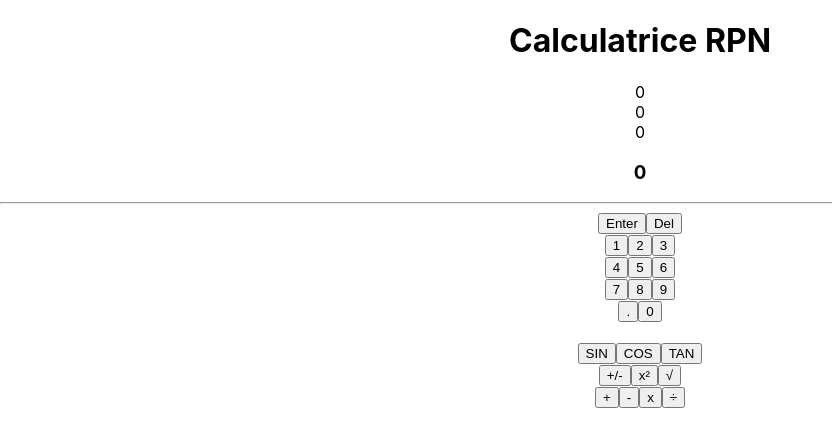
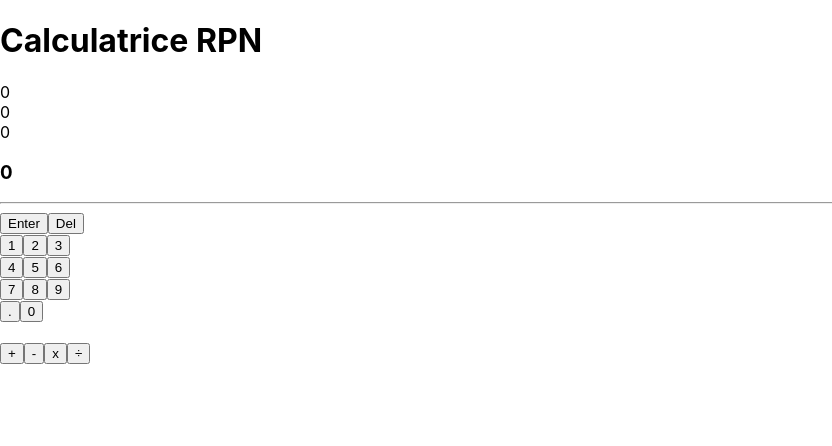
Before and after one commit to SylvieMC/CalculatriceRPN, a React (Create React App) app: page / in a window 1280 px wide. Shown: the top 446 px of the page, without its empty margins (0-832 px from the left). Built offline with nearby package versions, Linux system fonts and the light colour scheme.

Commit message:
remove some operators like cos, sin, etc. Move the app code to the rpn component

```diff
--- a/src/App.js
+++ b/src/App.js
@@ -1,80 +1,13 @@
 import React, {Component} from 'react';
-import logo from './logo.svg';
-import './App.css';
 
-import Bouton from './components/Bouton';
-import Entree from './components/Entree';
-import Annuler from './components/Annuler';
+import Rpn from './components/Rpn';
 
 class App extends Component {
-
-    constructor(){
-        super();
-        this.state = {
-            pile: [0,0,0,0,0,0,0,0,0],
-        }
-    }
-    stackPile = () => {
-        const pileVal = this.state.pile;
-        this.setState({pile: [0,...pileVal]});
-    }
-
-    annulerEntree = () => {
-        const pileVal = this.state.pile;
-        let updateInput = pileVal[0];
-        updateInput = updateInput ? updateInput.toString().slice(0,-1) : updateInput;
-        updateInput = updateInput ? updateInput : 0;
-        this.setState({pile: [updateInput,...pileVal.slice(1)]});
-      }
-
-    ajouterValeur = (value) => {
-        const pileVal = this.state.pile;
-        let updateInput = pileVal[0];
-        updateInput = updateInput ? updateInput.toString() + value.toString() : value.toString();
-        this.setState({pile: [updateInput,...pileVal.slice(1)]});
-      }
 
     render() {
         return (
             <div className="App">
-                <h1> Calculatrice RPN </h1>
-
-                <p>{this.state.pile[3]}<br/>
-                {this.state.pile[2]}<br/>
-                {this.state.pile[1]}</p>
-                <h3>{this.state.pile[0]}</h3>
-                <hr/>
-                <Entree click={() => this.stackPile()}/>
-                <Annuler click={() => this.annulerEntree()}/>
-                <br/>
-                <Bouton valeur='1' click={() => this.ajouterValeur(1)}/>
-                <Bouton valeur='2' click={() => this.ajouterValeur(2)}/>
-                <Bouton valeur='3' click={() => this.ajouterValeur(3)}/>
-                <br/>
-                <Bouton valeur='4' click={() => this.ajouterValeur(4)}/>
-                <Bouton valeur='5' click={() => this.ajouterValeur(5)}/>
-                <Bouton valeur='6' click={() => this.ajouterValeur(6)}/>
-                <br/>
-                <Bouton valeur='7' click={() => this.ajouterValeur(7)}/>
-                <Bouton valeur='8' click={() => this.ajouterValeur(8)}/>
-                <Bouton valeur='9' click={() => this.ajouterValeur(9)}/>
-                <br/>
-                <Bouton valeur='.'/>
-                <Bouton valeur='0' click={() => this.ajouterValeur(0)}/>
-                <br/>
-                <br/>
-                <Bouton valeur='SIN'/>
-                <Bouton valeur='COS'/>
-                <Bouton valeur='TAN'/>
-                <br/>
-                <Bouton valeur='+/-'/>
-                <Bouton valeur='x²'/>
-                <Bouton valeur='√'/>
-                <br/>
-                <Bouton valeur='+'/>
-                <Bouton valeur='-'/>
-                <Bouton valeur='x'/>
-                <Bouton valeur='÷'/>
+                <Rpn />
             </div>
         );
     }
--- a/src/components/Bouton.js
+++ b/src/components/Bouton.js
@@ -17,12 +17,6 @@ const bouton = (props) => {
         "–": "operation",
         "×": "operation",
         "÷": "operation",
-        "x²": "action",
-        "√": "action",
-        "+/-": "action",
-        "SIN": "action",
-        "COS": "action",
-        "TAN": "action"
       }
       let btnVal = valeurs[props.valeur];
 
--- a/src/components/Rpn.js
+++ b/src/components/Rpn.js
@@ -1,53 +1,71 @@
 import React, {Component} from 'react';
+import Entree from "./Entree";
+import Annuler from "./Annuler";
+import Bouton from "./Bouton";
 
 class Rpn extends Component {
 
-    constructor(props) {
-        super(props);
+    constructor(){
+        super();
         this.state = {
-            pile: [],
+            pile: [0,0,0,0,0,0,0,0,0],
         }
+    }
+    stackPile = () => {
+        const pileVal = this.state.pile;
+        this.setState({pile: [0,...pileVal]});
+    }
+
+    annulerEntree = () => {
+        const pileVal = this.state.pile;
+        let updateInput = pileVal[0];
+        updateInput = updateInput ? updateInput.toString().slice(0,-1) : updateInput;
+        updateInput = updateInput ? updateInput : 0;
+        this.setState({pile: [updateInput,...pileVal.slice(1)]});
+    }
+
+    ajouterValeur = (value) => {
+        const pileVal = this.state.pile;
+        let updateInput = pileVal[0];
+        updateInput = updateInput ? updateInput.toString() + value.toString() : value.toString();
+        this.setState({pile: [updateInput,...pileVal.slice(1)]});
     }
 
     render() {
-        return(
-            <div>
-                <div className="button">
-                    <button name="UP" onClick={e => this.props.onClick(e.target.name)}>UP</button>
-                    <button name="DOWN" onClick={e => this.props.onClick(e.target.name)}>DOWN</button><br/>
+        return (
+            <div className="App">
+                <h1> Calculatrice RPN </h1>
 
-                    <button name="+" onClick={e => this.props.onClick(e.target.name)}>+</button>
-                    <button name="-" onClick={e => this.props.onClick(e.target.name)}>-</button>
-                    <button name="x" onClick={e => this.props.onClick(e.target.name)}>x</button>
-                    <button name="÷" onClick={e => this.props.onClick(e.target.name)}>÷</button><br/>
-
-                    <button name="C" onClick={e => this.props.onClick(e.target.name)}>C</button>
-                    <button name="AC" onClick={e => this.props.onClick(e.target.name)}>AC</button><br/>
-
-                    <button name="x²" onClick={e => this.props.onClick(e.target.name)}>x²</button>
-                    <button name="√" onClick={e => this.props.onClick(e.target.name)}>√</button>
-                    <button name="SIN" onClick={e => this.props.onClick(e.target.name)}>SIN</button>
-                    <button name="COS" onClick={e => this.props.onClick(e.target.name)}>COS</button>
-                    <button name="TAN" onClick={e => this.props.onClick(e.target.name)}>TAN</button>
-                    <button name="+/-" onClick={e => this.props.onClick(e.target.name)}>+/-</button><br/>
-
-                    <button name="1" onClick={e => this.props.onClick(e.target.name)}>1</button>
-                    <button name="2" onClick={e => this.props.onClick(e.target.name)}>2</button>
-                    <button name="3" onClick={e => this.props.onClick(e.target.name)}>3</button><br/>
-
-                    <button name="4" onClick={e => this.props.onClick(e.target.name)}>4</button>
-                    <button name="5" onClick={e => this.props.onClick(e.target.name)}>5</button>
-                    <button name="6" onClick={e => this.props.onClick(e.target.name)}>6</button><br/>
-
-                    <button name="7" onClick={e => this.props.onClick(e.target.name)}>7</button>
-                    <button name="8" onClick={e => this.props.onClick(e.target.name)}>8</button>
-                    <button name="9" onClick={e => this.props.onClick(e.target.name)}>9</button><br/>
-
-                    <button name="0" onClick={e => this.props.onClick(e.target.name)}>0</button>
-                    <button name="." onClick={e => this.props.onClick(e.target.name)}>.</button>
-                </div>
+                <p>{this.state.pile[3]}<br/>
+                    {this.state.pile[2]}<br/>
+                    {this.state.pile[1]}</p>
+                <h3>{this.state.pile[0]}</h3>
+                <hr/>
+                <Entree click={() => this.stackPile()}/>
+                <Annuler click={() => this.annulerEntree()}/>
+                <br/>
+                <Bouton valeur='1' click={() => this.ajouterValeur(1)}/>
+                <Bouton valeur='2' click={() => this.ajouterValeur(2)}/>
+                <Bouton valeur='3' click={() => this.ajouterValeur(3)}/>
+                <br/>
+                <Bouton valeur='4' click={() => this.ajouterValeur(4)}/>
+                <Bouton valeur='5' click={() => this.ajouterValeur(5)}/>
+                <Bouton valeur='6' click={() => this.ajouterValeur(6)}/>
+                <br/>
+                <Bouton valeur='7' click={() => this.ajouterValeur(7)}/>
+                <Bouton valeur='8' click={() => this.ajouterValeur(8)}/>
+                <Bouton valeur='9' click={() => this.ajouterValeur(9)}/>
+                <br/>
+                <Bouton valeur='.'/>
+                <Bouton valeur='0' click={() => this.ajouterValeur(0)}/>
+                <br/>
+                <br/>
+                <Bouton valeur='+'/>
+                <Bouton valeur='-'/>
+                <Bouton valeur='x'/>
+                <Bouton valeur='÷'/>
             </div>
-        )
+        );
     }
 }
 
```
